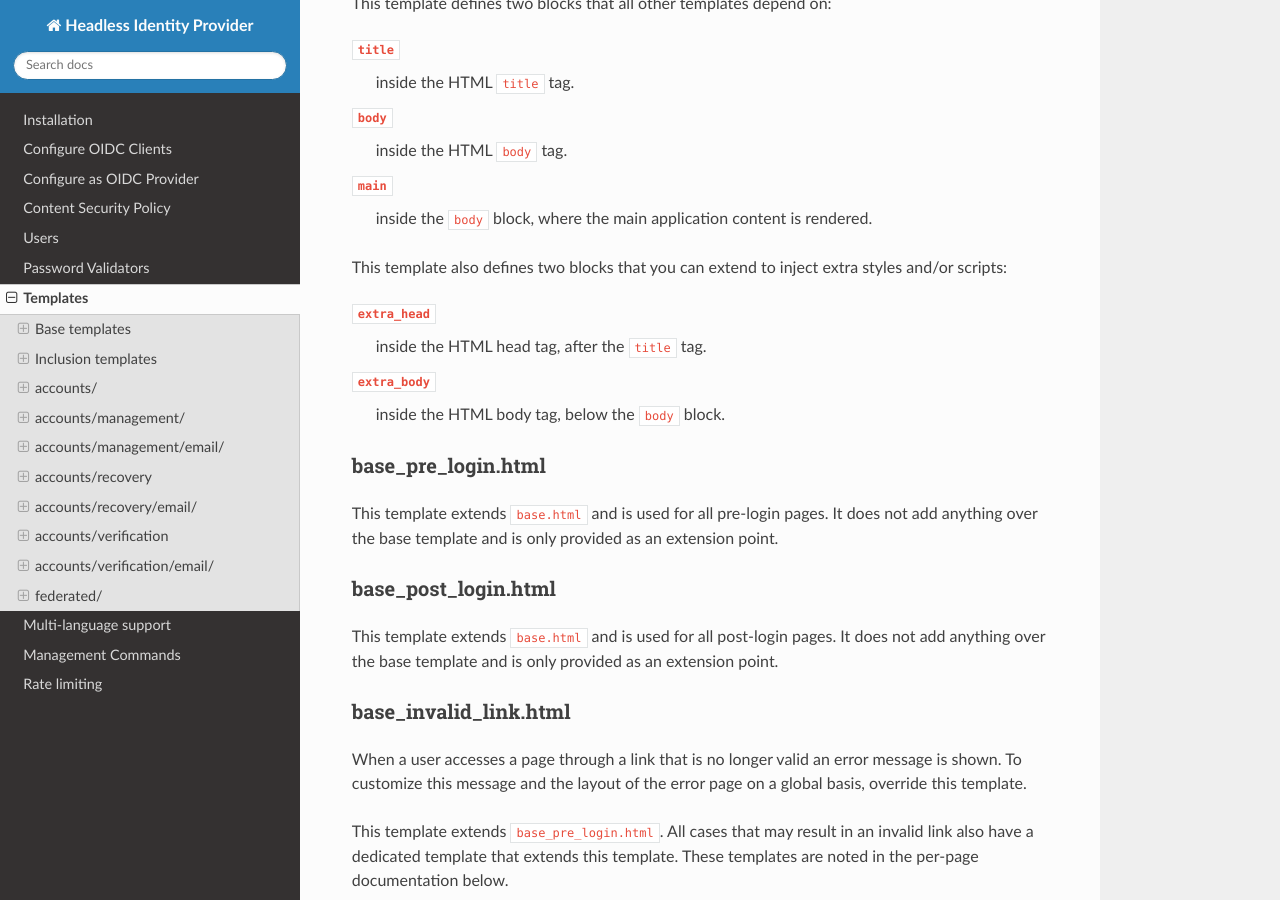
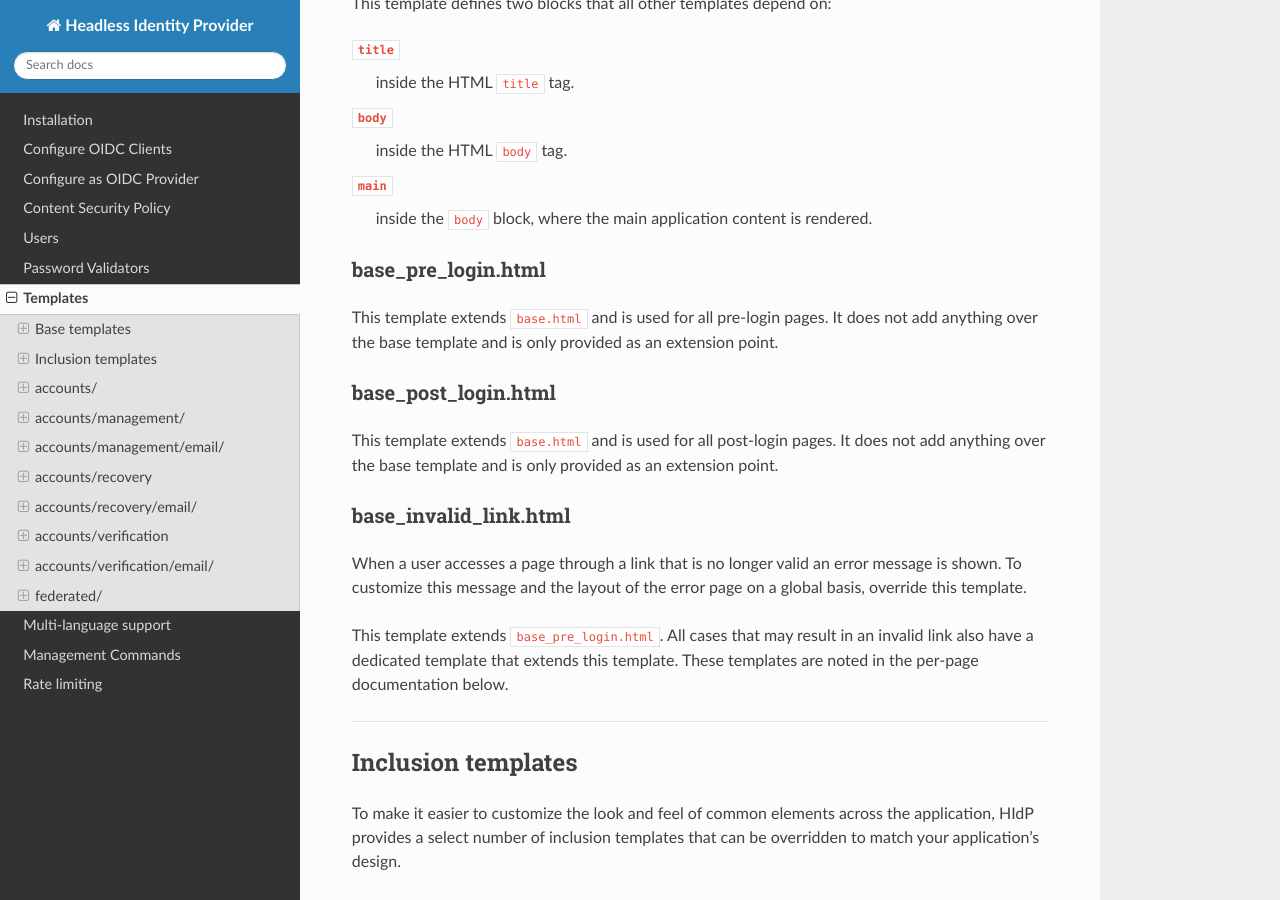
Before and after one commit to leukeleu/django-hidp, a Sphinx documentation site: the page built from packages/hidp/docs/templates.md, in a window 1280 px wide and 900 px high, scrolled down 2740 px. Built offline with Sphinx 7.4.7 and the Read the Docs theme 3.1.0, drawn with Linux system fonts in a browser that asks for light colours.

Commit message:
HIDP-192 Remove unused extra blocks

```diff
--- a/packages/hidp/docs/templates.md
+++ b/packages/hidp/docs/templates.md
@@ -59,15 +59,6 @@ This template defines two blocks that all other templates depend on:
 
 `main`
 : inside the `body` block, where the main application content is rendered.
-
-This template also defines two blocks that you can extend to inject extra styles and/or
-scripts:
-
-`extra_head`
-: inside the HTML head tag, after the `title` tag.
-
-`extra_body`
-: inside the HTML body tag, below the `body` block.
 
 ### base_pre_login.html
 
```
Also changed, not shown: 1 other file.
